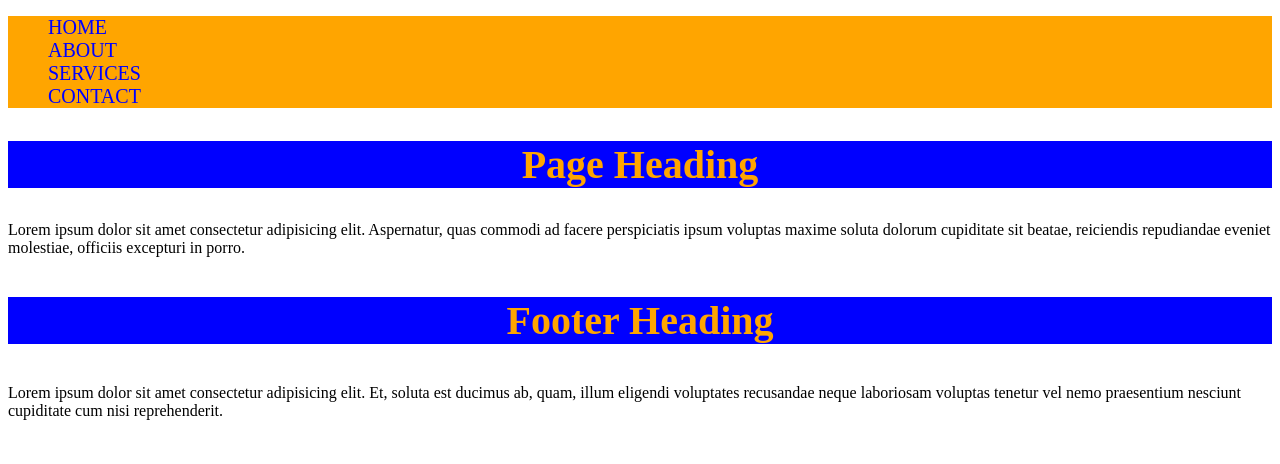
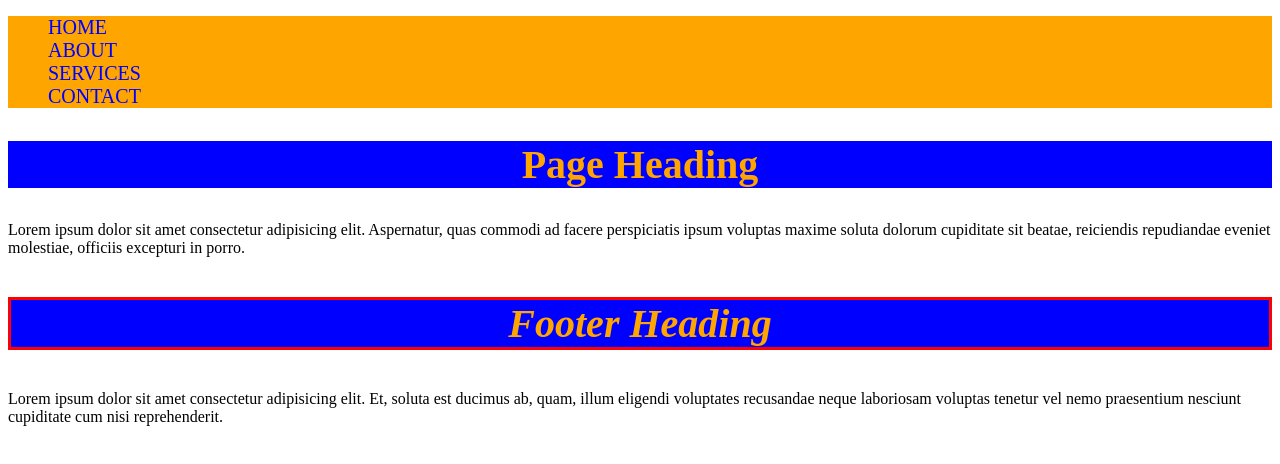
Before and after one commit to shuklaji7058/SASS, a website: page index.html in a window 1280 px wide. Drawn offline with Linux system fonts and the light colour scheme.

Commit message:
first commit

```diff
--- /dev/null
+++ b/scss/_test.scss
@@ -0,0 +1,4 @@
+.footer h3 {
+  font-style: italic;
+  border: 3px solid red;
+}
--- a/scss/main.scss
+++ b/scss/main.scss
@@ -1,3 +1,5 @@
+@import "test";
+
 $color-secondary: blue;
 $color-teritary: rgba(128, 128, 128, 0.886);
 $color-primary: orange;
```
Also changed, not shown: css/main.css.
